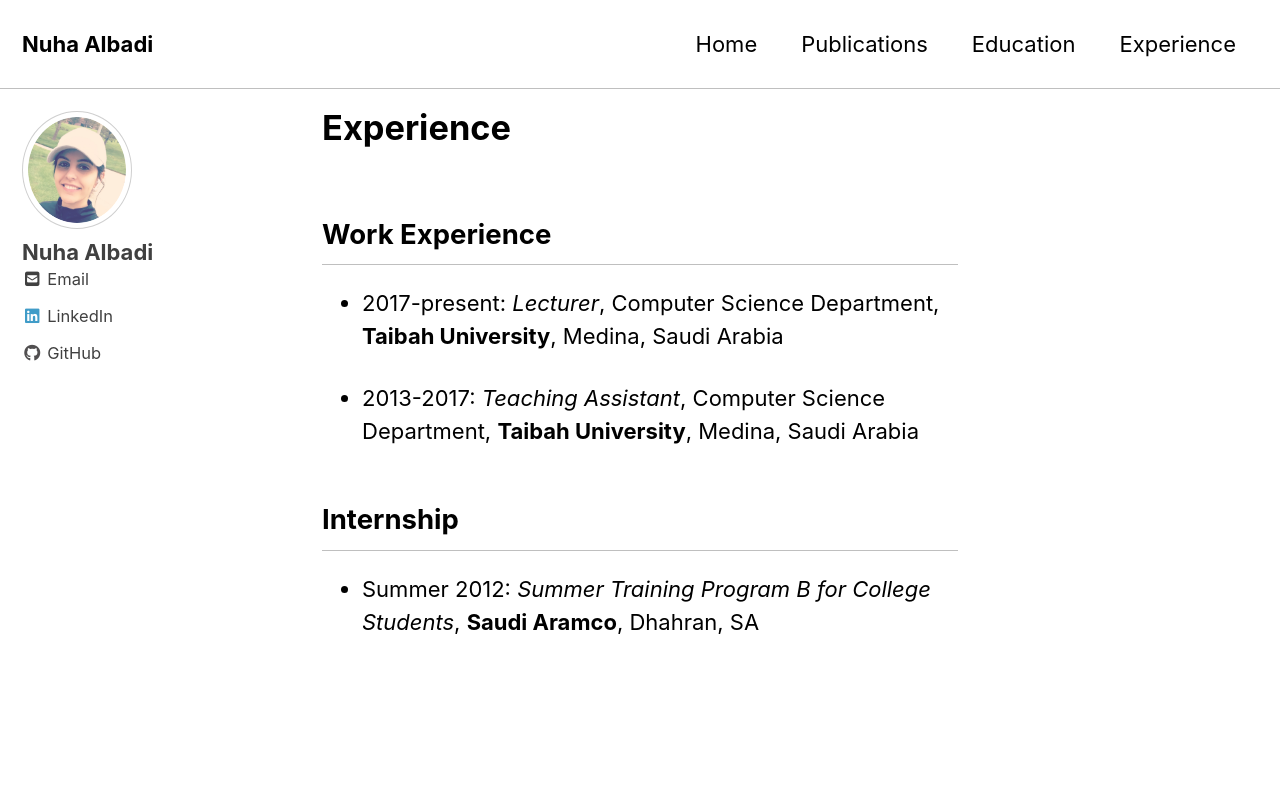
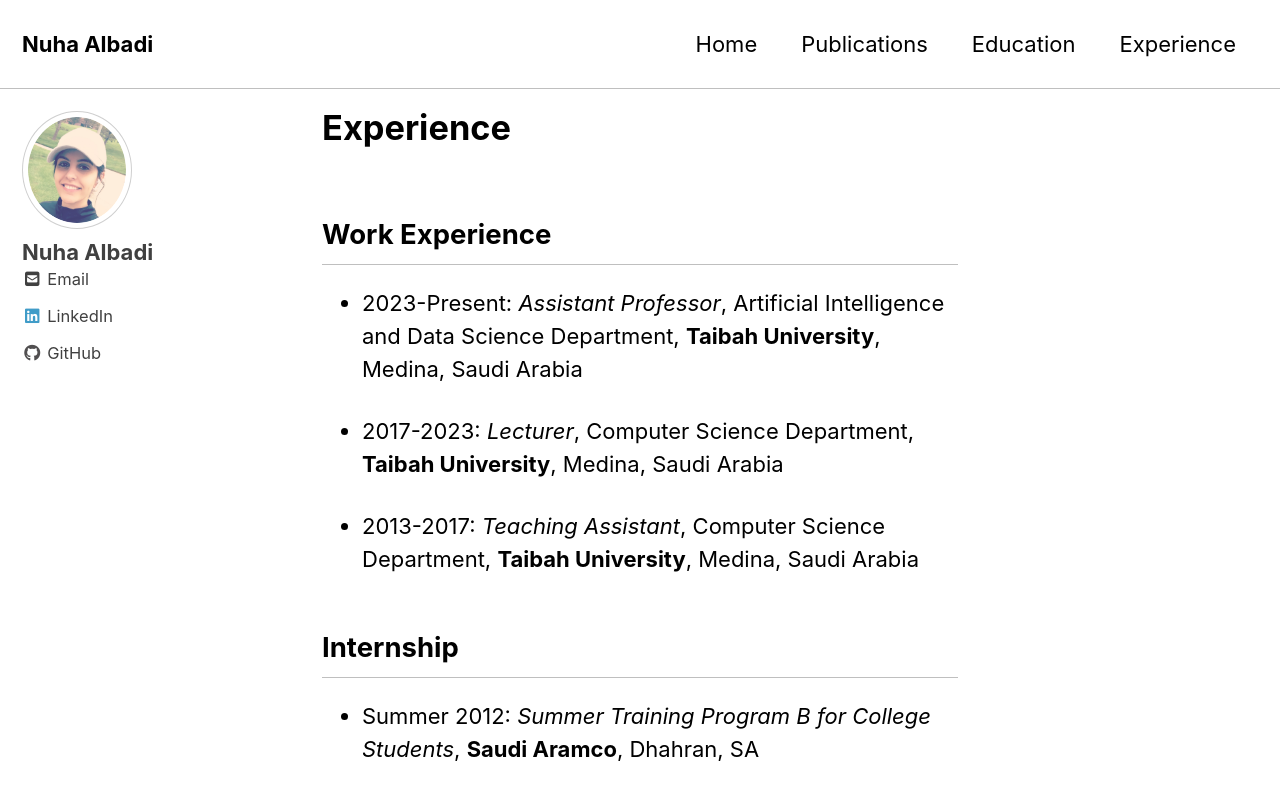
Before and after one commit to nuhaalbadi/nuhaalbadi.github.io, a Jekyll site: the page built from _pages/Experience.md, in a window 1280 px wide and 900 px high. Shown: the top 800 px of the window. Built offline with Jekyll 4.4.1, drawn with Linux system fonts in a browser that asks for light colours; cached includes are drawn as plain includes; nearby versions of some CDN libraries.

Commit message:
update exp and pub

```diff
--- a/_pages/Experience.md
+++ b/_pages/Experience.md
@@ -8,7 +8,9 @@
 
 ## Work Experience
 
-- 2017-present: *Lecturer*, Computer Science Department, **Taibah University**, Medina, Saudi Arabia
+- 2023-Present: *Assistant Professor*, Artificial Intelligence and Data Science Department, **Taibah University**, Medina, Saudi Arabia
+
+- 2017-2023: *Lecturer*, Computer Science Department, **Taibah University**, Medina, Saudi Arabia
 
 - 2013-2017: *Teaching Assistant*, Computer Science Department, **Taibah University**, Medina, Saudi Arabia
 
```
Also changed, not shown: _pages/Publications.md (+4 -0 lines).
